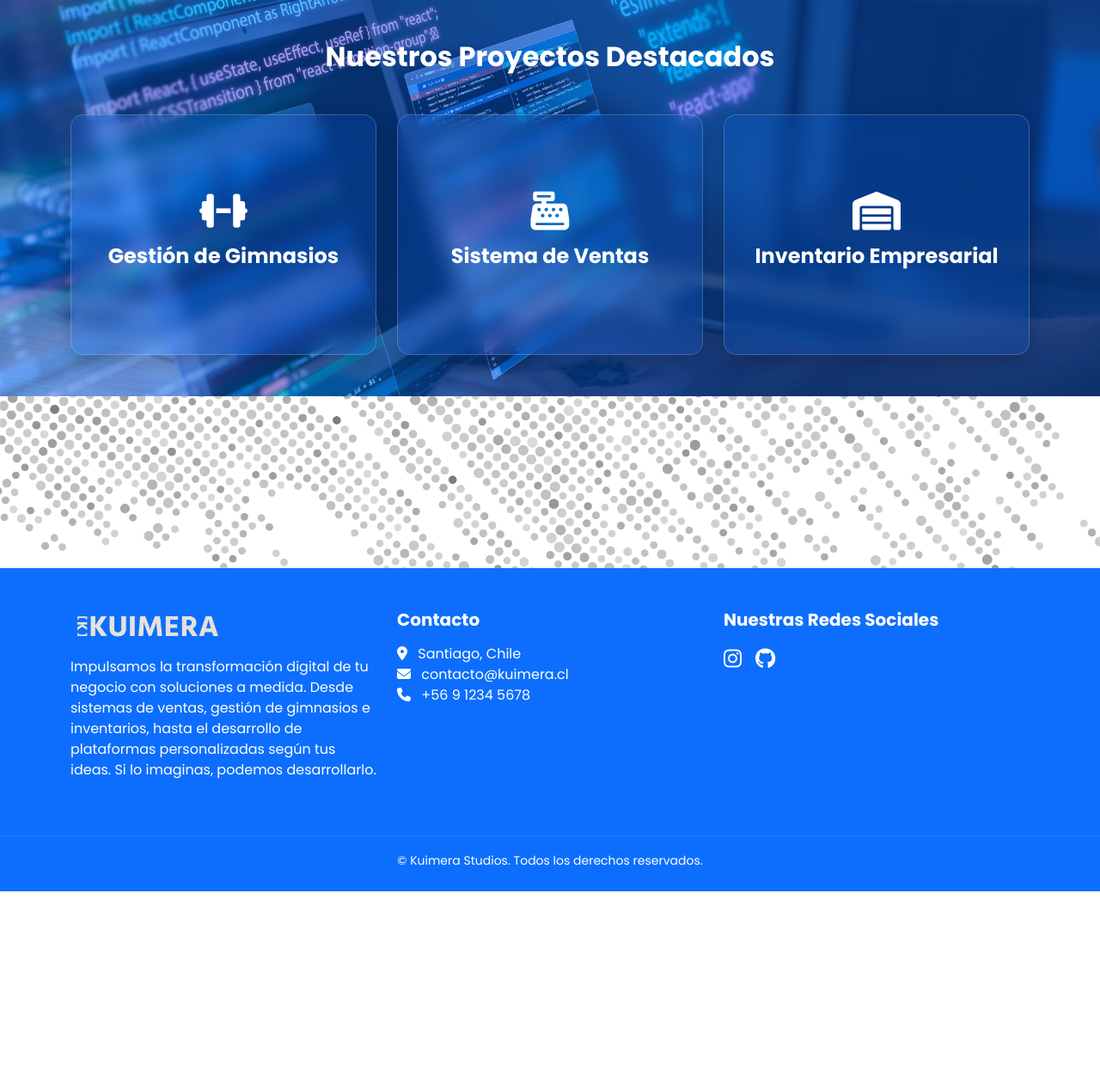
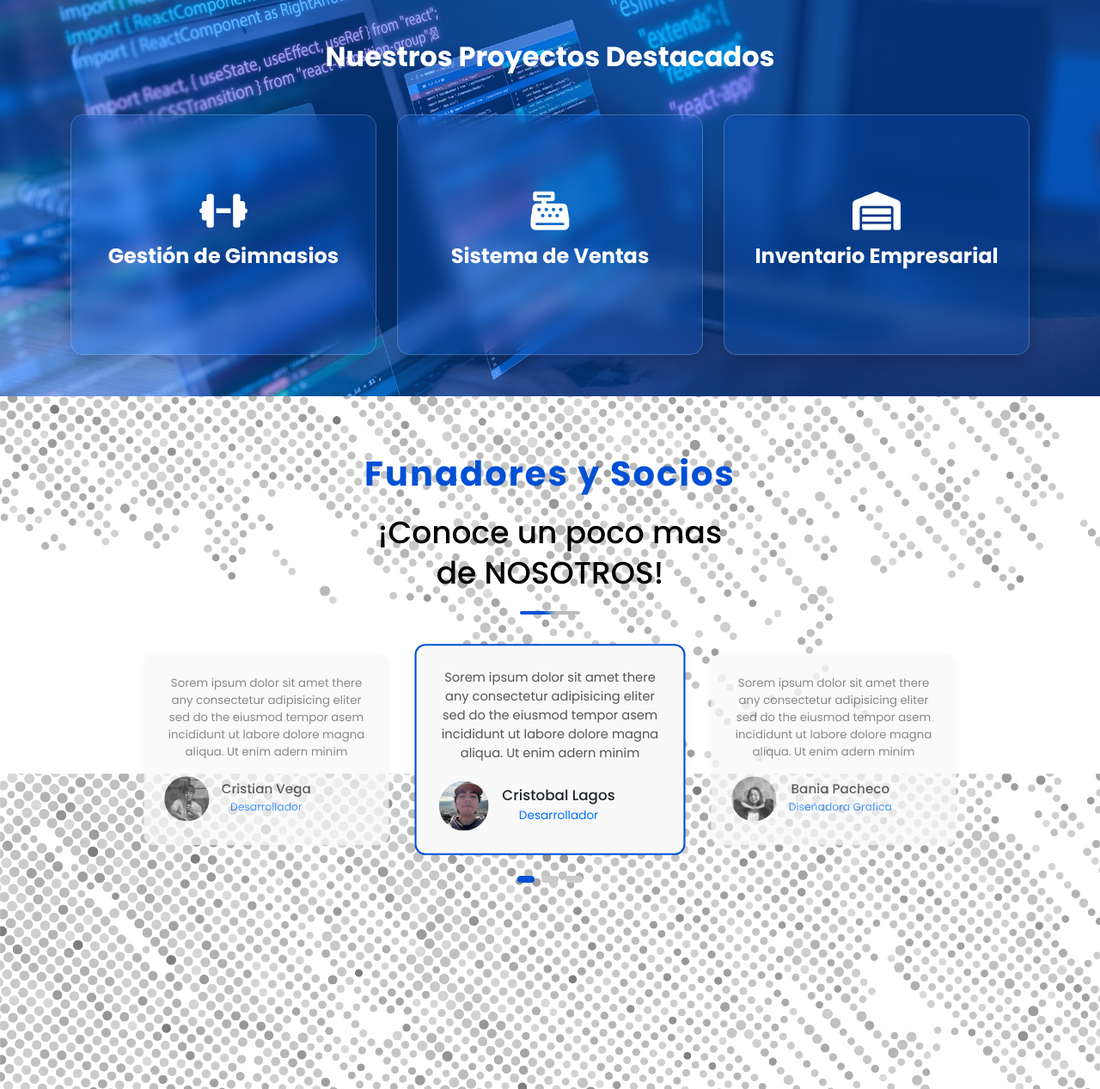
Before and after one commit to cristiandkn1/KuimeraLandingPage, a PHP site: page / in a window 1280 px wide. Shown: the part 1712-2979 px from the top of the page at 86% size. Before the commit the page ends 2749 px from the top, so only its background shows below. Run offline with PHP 8.4, Linux system fonts and the light colour scheme.

Commit message:
nuestras fotos
todo okay

```diff
--- a/css/style.css
+++ b/css/style.css
@@ -388,4 +388,107 @@ body, .site-header, .site-header a, .mini-header {
   box-shadow: 0 8px 30px rgba(0, 0, 0, 0.08);
 }
 
-/* -------------------------------------------------------------------------------  ---------------------------------------------------------------------------------- */
+/* ------------------------------------------------------------------------------- fotos de nosotros ---------------------------------------------------------------------------------- */
+
+.testimonial-section {
+  max-width: 1200px;
+  margin: 60px auto;
+  padding: 0 20px;
+  text-align: center;
+}
+
+.section-title p {
+  color: #0050d5;
+  letter-spacing: 2px;
+  font-weight: bold;
+}
+
+.section-title h2 {
+  font-size: 36px;
+  margin: 10px 0;
+  line-height: 1.3;
+}
+
+.divider {
+  width: 70px;
+  height: 4px;
+  background: linear-gradient(to right, #0050d5 40%, #bbb 60%);
+  border-radius: 4px;
+  margin: 20px auto;
+}
+
+.testimonials {
+  display: flex;
+  justify-content: center;
+  gap: 30px;
+  margin-top: 40px;
+  flex-wrap: wrap;
+}
+
+.testimonial-card {
+  background-color: #f9f9f9;
+  border-radius: 12px;
+  padding: 25px;
+  width: 300px;
+  box-shadow: 0 2px 10px rgba(0, 0, 0, 0.05);
+  transition: all 0.3s ease;
+  transform: scale(0.95);
+  opacity: 0.7;
+}
+
+.testimonial-card.active {
+  transform: scale(1.05);
+  border: 2px solid #0050d5;
+  opacity: 1;
+}
+
+.testimonial-text {
+  font-size: 14px;
+  color: #555;
+  margin-bottom: 20px;
+  line-height: 1.5;
+}
+
+.testimonial-profile {
+  display: flex;
+  align-items: center;
+  gap: 15px;
+}
+
+.testimonial-profile img {
+  border-radius: 50%;
+  width: 55px;
+  height: 55px;
+  object-fit: cover;
+}
+
+.testimonial-profile h3 {
+  margin: 0;
+  font-size: 16px;
+}
+
+.testimonial-profile span {
+  font-size: 13px;
+  color: #0071ff;
+}
+
+.pagination {
+  display: flex;
+  justify-content: center;
+  margin-top: 30px;
+}
+
+.dot {
+  height: 8px;
+  width: 20px;
+  margin: 0 4px;
+  background-color: #ccc;
+  border-radius: 5px;
+  display: inline-block;
+  cursor: pointer;
+  transition: background-color 0.3s;
+}
+
+.dot.active {
+  background-color: #0050d5;
+}
--- a/index.html
+++ b/index.html
@@ -232,8 +232,61 @@
   </div>
 </section>
   <!-------------------------------------------------------------------------------- Nuestras fotos ------------------------------------------------------------------------------------------>
+<body>
+  <section class="testimonial-section">
+    <div class="section-title">
+      <p>Funadores y Socios</p>
+      <h2>¡Conoce un poco mas<br />de NOSOTROS!</h2>
+      <div class="divider"></div>
+    </div>
 
+    <div class="testimonials">
+      <div class="testimonial-card">
+        <p class="testimonial-text">
+          Sorem ipsum dolor sit amet there any consectetur adipisicing eliter sed do the eiusmod tempor asem incididunt ut labore dolore magna aliqua. Ut enim adern minim
+        </p>
+        <div class="testimonial-profile">
+          <img src="img/cristian.jpeg" alt="Cristian Vega" />
+          <div>
+            <h3>Cristian Vega</h3>
+            <span>Desarrollador</span>
+          </div>
+        </div>
+      </div>
 
+      <div class="testimonial-card active">
+        <p class="testimonial-text">
+          Sorem ipsum dolor sit amet there any consectetur adipisicing eliter sed do the eiusmod tempor asem incididunt ut labore dolore magna aliqua. Ut enim adern minim
+        </p>
+        <div class="testimonial-profile">
+          <img src="img/cristobal.jpeg" alt="Cristobal Lagos" />
+          <div>
+            <h3>Cristobal Lagos</h3>
+            <span>Desarrollador</span>
+          </div>
+        </div>
+      </div>
+
+      <div class="testimonial-card">
+        <p class="testimonial-text">
+          Sorem ipsum dolor sit amet there any consectetur adipisicing eliter sed do the eiusmod tempor asem incididunt ut labore dolore magna aliqua. Ut enim adern minim
+        </p>
+        <div class="testimonial-profile">
+          <img src="img/bania.jpeg" alt="Bania Pacheco" />
+          <div>
+            <h3>Bania Pacheco</h3>
+            <span>Diseñadora Grafica</span>
+          </div>
+        </div>
+      </div>
+    </div>
+
+    <div class="pagination">
+      <span class="dot active" data-index="0"></span>
+      <span class="dot" data-index="1"></span>
+      <span class="dot" data-index="2"></span>
+    </div>
+  </section>
 
 
 
@@ -258,7 +311,9 @@
 
 
   <!-------------------------------------------------------------------------------- CARGA DE SCRIPTS ------------------------------------------------------------------------------------------>
+
   <script src="https://cdn.jsdelivr.net/npm/bootstrap@5.3.3/dist/js/bootstrap.bundle.min.js"></script>
+  <script src="js/index.js"></script>
 
   <!-- Aqui implementamos Scrips para la pagina y las funciones html -->
   <script>
```
Also changed, not shown: js/index.js (added, +37 -0 lines), img/bania.jpeg (added), img/cristian.jpeg (added), img/cristobal.jpeg (added).
